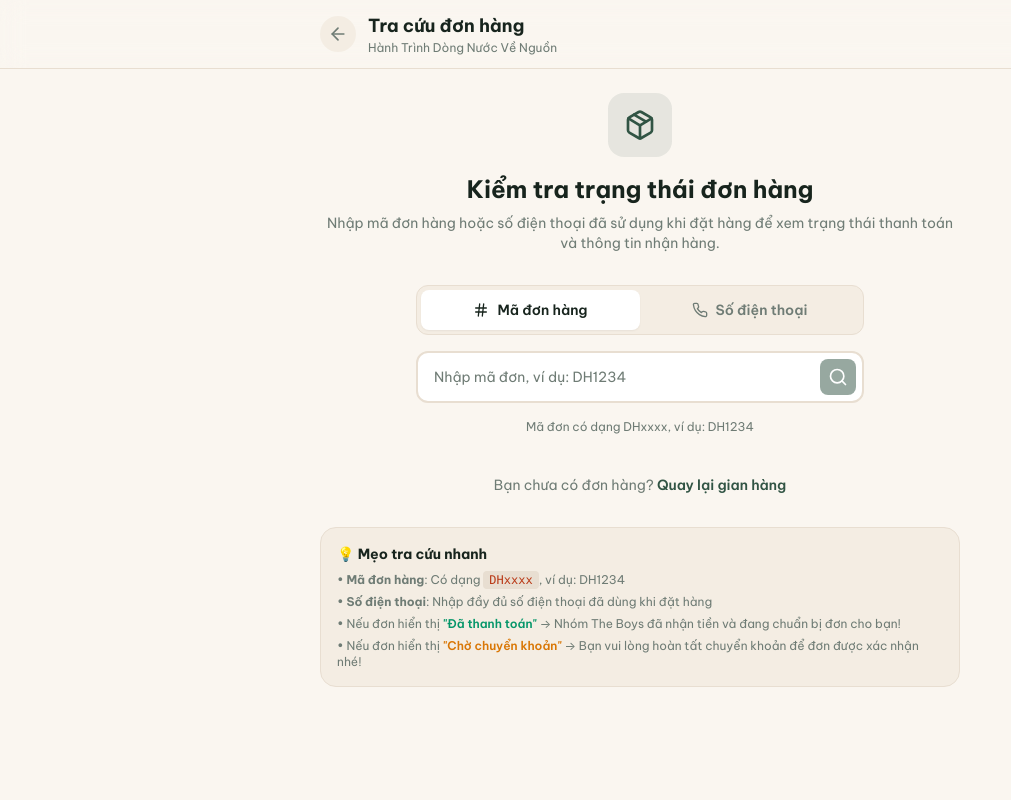
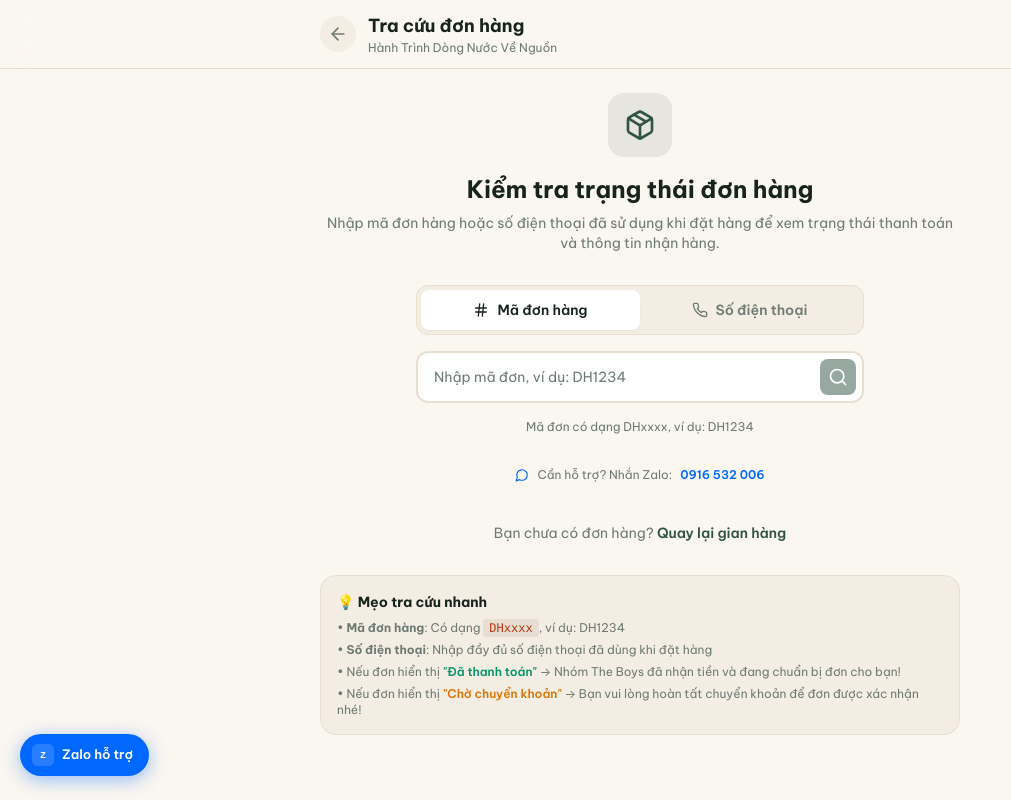
Before and after one commit to Nguyen-Van-Gia-Binh/The-Boys, a Next.js app: page /tra-cuu in a window 1280 px wide. Shown: the whole page, without its empty margins (0-1011 px from the left). Built offline with nearby package versions, Linux system fonts and the light colour scheme.

Commit message:
feat: add floating Zalo contact button and cache-busting for order lookup

```diff
--- a/src/app/layout.tsx
+++ b/src/app/layout.tsx
@@ -1,5 +1,6 @@
 import type { Metadata } from "next";
 import "./globals.css";
+import ZaloButton from "@/components/ZaloButton";
 
 export const metadata: Metadata = {
   title: "Dòng Nước Về Nguồn — Trao yêu thương, tri ân anh hùng",
@@ -33,6 +34,7 @@ export default function RootLayout({
       </head>
       <body className="antialiased min-h-screen">
         {children}
+        <ZaloButton />
       </body>
     </html>
   );
--- a/src/components/OrderLookup.tsx
+++ b/src/components/OrderLookup.tsx
@@ -1,7 +1,7 @@
 "use client";
 
 import React, { useState } from "react";
-import { Search, Package, CheckCircle2, Clock, XCircle, AlertCircle, Loader2, Phone, Hash, Info } from "lucide-react";
+import { Search, Package, CheckCircle2, Clock, XCircle, AlertCircle, Loader2, Phone, Hash, Info, MessageCircle } from "lucide-react";
 
 interface OrderResult {
   orderId: string;
@@ -42,7 +42,10 @@ export default function OrderLookup() {
         params.set("phone", inputValue.trim());
       }
 
-      const res = await fetch(`/api/orders/lookup?${params.toString()}`);
+      params.set("_t", Date.now().toString());
+      const res = await fetch(`/api/orders/lookup?${params.toString()}`, {
+        cache: "no-store",
+      });
       const data = await res.json();
 
       if (!res.ok || !data.success) {
@@ -192,11 +195,20 @@ export default function OrderLookup() {
           </div>
           <h3 className="text-base font-bold text-[var(--brand-heading)]">Không tìm thấy đơn hàng</h3>
           <p className="mt-1 text-sm text-[var(--brand-muted)]">
-            Không có đơn hàng nào matching với <strong>{searchType === "orderId" ? "mã" : "số điện thoại"}</strong> bạn nhập.
+            Không có đơn hàng nào khớp với <strong>{searchType === "orderId" ? "mã" : "số điện thoại"}</strong> bạn nhập.
           </p>
           <p className="mt-2 text-xs text-[var(--brand-muted)]">
-            Hãy kiểm tra lại thông tin hoặc liên hệ The Boys để được hỗ trợ.
+            Hãy kiểm tra lại thông tin hoặc nhắn Zalo để được hỗ trợ.
           </p>
+          <a
+            href="https://zalo.me/0916532006"
+            target="_blank"
+            rel="noopener noreferrer"
+            className="mt-4 inline-flex items-center gap-2 px-4 py-2.5 rounded-xl bg-[#0068FF] text-white text-sm font-semibold hover:bg-[#0057e0] active:scale-95 transition shadow-md shadow-blue-500/20"
+          >
+            <MessageCircle className="size-4" />
+            Zalo hỗ trợ: 0916 532 006
+          </a>
         </div>
       )}
 
@@ -286,6 +298,20 @@ export default function OrderLookup() {
           })}
         </div>
       )}
+
+      {/* Support footer */}
+      <div className="mt-8 flex items-center justify-center gap-2 text-xs text-[var(--brand-muted)]">
+        <MessageCircle className="size-3.5 text-[#0068FF]" />
+        <span>Cần hỗ trợ? Nhắn Zalo:</span>
+        <a
+          href="https://zalo.me/0916532006"
+          target="_blank"
+          rel="noopener noreferrer"
+          className="font-semibold text-[#0068FF] hover:underline"
+        >
+          0916 532 006
+        </a>
+      </div>
     </div>
   );
 }
--- /dev/null
+++ b/src/components/ZaloButton.tsx
@@ -0,0 +1,62 @@
+"use client";
+
+export default function ZaloButton() {
+  return (
+    <>
+      <a
+        href="https://zalo.me/0916532006"
+        target="_blank"
+        rel="noopener noreferrer"
+        aria-label="Nhắn Zalo hỗ trợ 0916 532 006"
+        className="zalo-fab"
+      >
+        {/* Chữ Z icon */}
+        <svg width="22" height="22" viewBox="0 0 48 48" fill="none" xmlns="http://www.w3.org/2000/svg" aria-hidden="true">
+          <rect width="48" height="48" rx="12" fill="white" fillOpacity="0.15"/>
+          <text x="50%" y="54%" dominantBaseline="middle" textAnchor="middle" fontSize="20" fontWeight="bold" fill="white" fontFamily="Arial, sans-serif">Z</text>
+        </svg>
+        <span>Zalo hỗ trợ</span>
+        <span className="zalo-fab__pulse" aria-hidden="true" />
+      </a>
+
+      <style>{`
+        .zalo-fab {
+          position: fixed;
+          bottom: 24px;
+          left: 20px;
+          z-index: 9999;
+          display: flex;
+          align-items: center;
+          gap: 8px;
+          background: #0068FF;
+          color: #fff;
+          border-radius: 999px;
+          padding: 10px 16px 10px 12px;
+          font-size: 13px;
+          font-weight: 600;
+          text-decoration: none;
+          box-shadow: 0 4px 18px rgba(0,104,255,0.40);
+          transition: transform 0.15s, box-shadow 0.15s;
+          font-family: inherit;
+        }
+        .zalo-fab:hover {
+          transform: scale(1.06);
+          box-shadow: 0 6px 24px rgba(0,104,255,0.55);
+        }
+        .zalo-fab__pulse {
+          position: absolute;
+          inset: 0;
+          border-radius: 999px;
+          border: 2px solid #0068FF;
+          animation: zalo-pulse 2s ease-out infinite;
+          pointer-events: none;
+        }
+        @keyframes zalo-pulse {
+          0%   { transform: scale(1);    opacity: 0.7; }
+          70%  { transform: scale(1.35); opacity: 0;   }
+          100% { transform: scale(1.35); opacity: 0;   }
+        }
+      `}</style>
+    </>
+  );
+}
```
Also changed, not shown: 1 other file (tests, documents, lock files or other folders).
